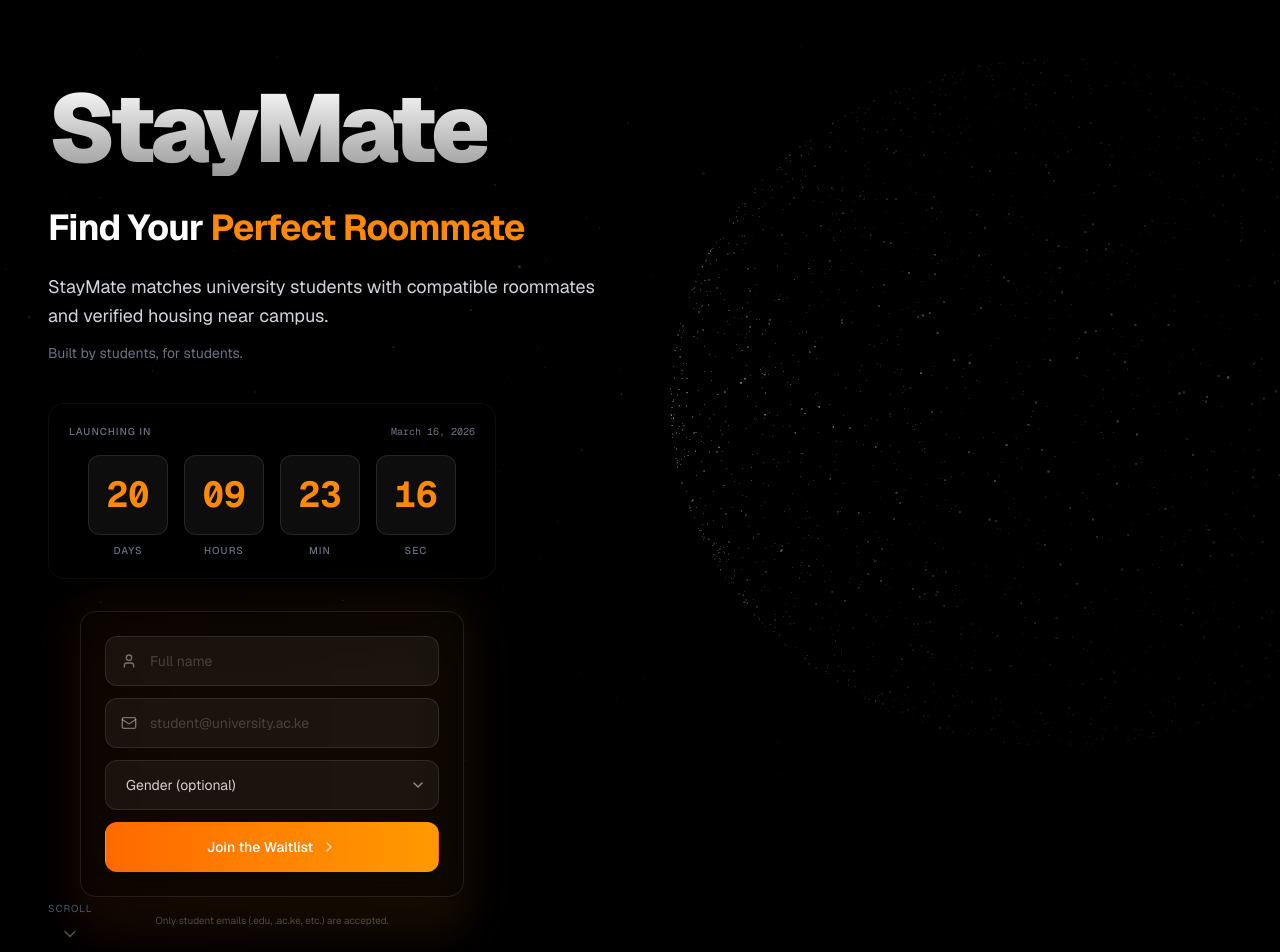
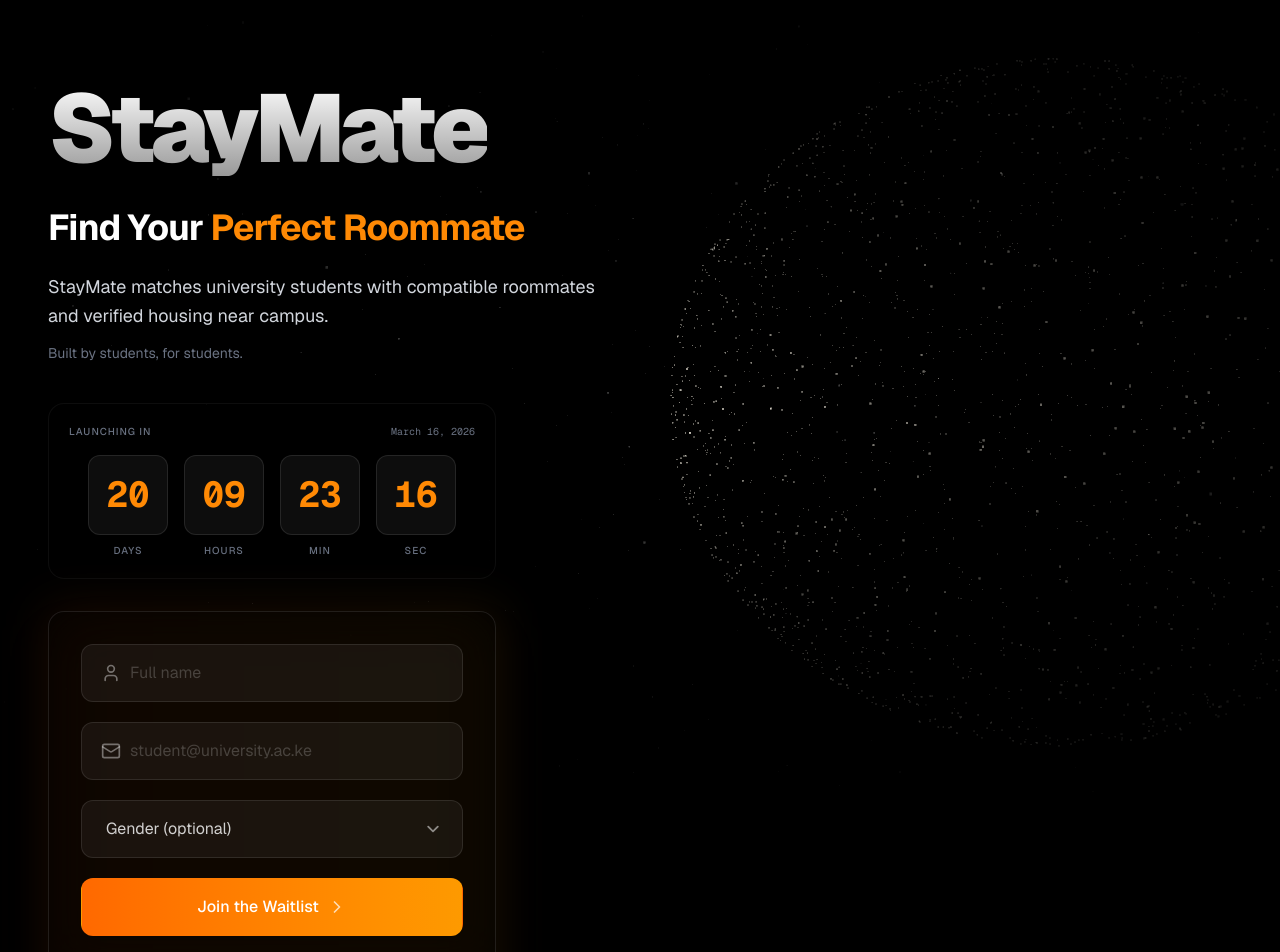
Before and after one commit to lxmwaniky/staymate_waitlist, a Next.js app: page / in a window 1280 px wide. Shown: the top 952 px of the page. Built offline with nearby package versions, Linux system fonts and the light colour scheme; no server answers.

Commit message:
feat: enhance Scene and WaitlistForm components with improved animations and styling adjustments

```diff
--- a/components/Scene.tsx
+++ b/components/Scene.tsx
@@ -31,7 +31,7 @@ function ConnectionSphere() {
     if (!ref.current) return;
     const t = state.clock.getElapsedTime();
     // Rotate the sphere
-    ref.current.rotation.y = t * 0.05;
+    ref.current.rotation.y = t * 0.15;
     ref.current.rotation.x = Math.sin(t * 0.1) * 0.1;
   });
 
@@ -40,11 +40,11 @@ function ConnectionSphere() {
       <Points ref={ref} positions={positions} stride={3} frustumCulled={false}>
         <PointMaterial
           transparent
-          color="#fb923c" // Orange-400
-          size={0.015}
+          color="#fdba74" // Orange-300 (Brighter)
+          size={0.018}
           sizeAttenuation={true}
           depthWrite={false}
-          opacity={0.6}
+          opacity={0.8}
           blending={THREE.AdditiveBlending}
         />
       </Points>
@@ -68,7 +68,7 @@ function FloatingParticles() {
 
     useFrame(() => {
         if (!ref.current) return;
-        ref.current.rotation.y -= 0.001;
+        ref.current.rotation.y -= 0.002;
         ref.current.rotation.x += 0.0005;
     });
 
@@ -76,11 +76,11 @@ function FloatingParticles() {
         <Points ref={ref} positions={positions} stride={3}>
             <PointMaterial
                 transparent
-                color="#fdba74" // Orange-300
+                color="#ffedd5" // Orange-100 (Very bright)
                 size={0.02}
                 sizeAttenuation={true}
                 depthWrite={false}
-                opacity={0.3}
+                opacity={0.4}
             />
         </Points>
     );
--- a/components/WaitlistForm.tsx
+++ b/components/WaitlistForm.tsx
@@ -69,16 +69,16 @@ export default function WaitlistForm() {
       initial={{ opacity: 0, y: 20 }}
       animate={{ opacity: 1, y: 0 }}
       transition={{ duration: 0.5, delay: 0.2 }}
-      className="w-full max-w-sm mx-auto relative group"
+      className="w-full max-w-md mx-auto relative group"
     >
       {/* Glow effect behind the form */}
       <div className="absolute -inset-1 bg-gradient-to-r from-orange-500/20 to-amber-500/20 rounded-2xl blur-xl opacity-50 group-hover:opacity-75 transition-opacity duration-500" />
 
-      <form onSubmit={handleSubmit} className="relative flex flex-col gap-3 p-6 rounded-2xl bg-black/40 border border-white/10 backdrop-blur-xl shadow-2xl">
+      <form onSubmit={handleSubmit} className="relative flex flex-col gap-5 p-8 rounded-2xl bg-black/40 border border-white/10 backdrop-blur-xl shadow-2xl">
 
         {/* Name Input */}
         <div className="relative group/input">
-          <User className="absolute left-4 top-1/2 -translate-y-1/2 w-4 h-4 text-white/40 group-focus-within/input:text-orange-400 transition-colors" />
+          <User className="absolute left-5 top-1/2 -translate-y-1/2 w-5 h-5 text-white/40 group-focus-within/input:text-orange-400 transition-colors" />
           <input
             type="text"
             value={name}
@@ -86,13 +86,13 @@ export default function WaitlistForm() {
             placeholder="Full name"
             required
             disabled={status === "loading" || status === "success"}
-            className="w-full pl-11 pr-5 py-3.5 bg-white/5 border border-white/10 rounded-xl text-white placeholder:text-white/20 focus:outline-none focus:ring-2 focus:ring-orange-500/50 focus:border-transparent focus:bg-white/10 transition-all text-sm"
+            className="w-full pl-12 pr-6 py-4 bg-white/5 border border-white/10 rounded-xl text-white placeholder:text-white/20 focus:outline-none focus:ring-2 focus:ring-orange-500/50 focus:border-transparent focus:bg-white/10 transition-all text-base"
           />
         </div>
 
         {/* Email Input */}
         <div className="relative group/input">
-          <Mail className="absolute left-4 top-1/2 -translate-y-1/2 w-4 h-4 text-white/40 group-focus-within/input:text-orange-400 transition-colors" />
+          <Mail className="absolute left-5 top-1/2 -translate-y-1/2 w-5 h-5 text-white/40 group-focus-within/input:text-orange-400 transition-colors" />
           <input
             type="email"
             value={email}
@@ -100,7 +100,7 @@ export default function WaitlistForm() {
             placeholder="student@university.ac.ke"
             required
             disabled={status === "loading" || status === "success"}
-            className="w-full pl-11 pr-5 py-3.5 bg-white/5 border border-white/10 rounded-xl text-white placeholder:text-white/20 focus:outline-none focus:ring-2 focus:ring-orange-500/50 focus:border-transparent focus:bg-white/10 transition-all text-sm"
+            className="w-full pl-12 pr-6 py-4 bg-white/5 border border-white/10 rounded-xl text-white placeholder:text-white/20 focus:outline-none focus:ring-2 focus:ring-orange-500/50 focus:border-transparent focus:bg-white/10 transition-all text-base"
           />
         </div>
 
@@ -110,7 +110,7 @@ export default function WaitlistForm() {
             value={gender}
             onChange={(e) => setGender(e.target.value)}
             disabled={status === "loading" || status === "success"}
-            className="w-full px-5 py-3.5 bg-white/5 border border-white/10 rounded-xl text-white/80 focus:outline-none focus:ring-2 focus:ring-orange-500/50 focus:border-transparent focus:bg-white/10 transition-all text-sm appearance-none cursor-pointer"
+            className="w-full px-6 py-4 bg-white/5 border border-white/10 rounded-xl text-white/80 focus:outline-none focus:ring-2 focus:ring-orange-500/50 focus:border-transparent focus:bg-white/10 transition-all text-base appearance-none cursor-pointer"
           >
             <option value="" className="bg-zinc-900 text-gray-500">Gender (optional)</option>
             <option value="male" className="bg-zinc-900">Male</option>
@@ -118,8 +118,8 @@ export default function WaitlistForm() {
             <option value="other" className="bg-zinc-900">Other</option>
           </select>
            {/* Custom arrow for select */}
-           <div className="absolute right-4 top-1/2 -translate-y-1/2 pointer-events-none opacity-50">
-             <svg width="10" height="6" viewBox="0 0 10 6" fill="none" xmlns="http://www.w3.org/2000/svg">
+           <div className="absolute right-6 top-1/2 -translate-y-1/2 pointer-events-none opacity-50">
+             <svg width="12" height="8" viewBox="0 0 10 6" fill="none" xmlns="http://www.w3.org/2000/svg">
                <path d="M1 1L5 5L9 1" stroke="currentColor" strokeWidth="1.5" strokeLinecap="round" strokeLinejoin="round"/>
              </svg>
            </div>
@@ -132,7 +132,7 @@ export default function WaitlistForm() {
           whileTap={{ scale: 0.98 }}
           disabled={status === "loading" || status === "success" || !email || !name}
           className={cn(
-            "w-full py-3.5 rounded-xl font-medium text-sm flex items-center justify-center gap-2 transition-all shadow-lg",
+            "w-full py-4 rounded-xl font-medium text-base flex items-center justify-center gap-2 transition-all shadow-lg",
             status === "success"
               ? "bg-green-500/20 text-green-400 border border-green-500/50"
               : "bg-gradient-to-r from-orange-500 to-amber-500 text-white hover:shadow-orange-500/25 border border-transparent"
@@ -140,18 +140,18 @@ export default function WaitlistForm() {
         >
           {status === "loading" ? (
             <>
-              <Loader2 className="w-4 h-4 animate-spin" />
+              <Loader2 className="w-5 h-5 animate-spin" />
               <span>Joining...</span>
             </>
           ) : status === "success" ? (
             <>
-              <CheckCircle2 className="w-4 h-4" />
+              <CheckCircle2 className="w-5 h-5" />
               <span>You&apos;re In!</span>
             </>
           ) : (
             <>
               <span>Join the Waitlist</span>
-              <ChevronRight className="w-4 h-4 opacity-70" />
+              <ChevronRight className="w-5 h-5 opacity-70" />
             </>
           )}
         </motion.button>
```
